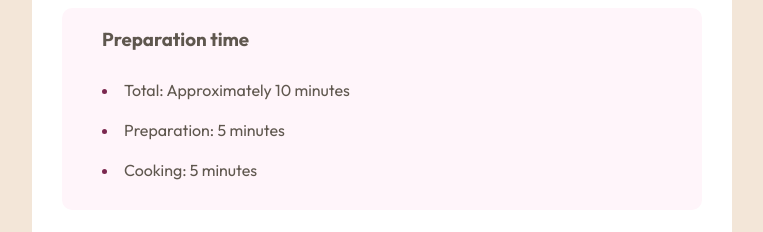
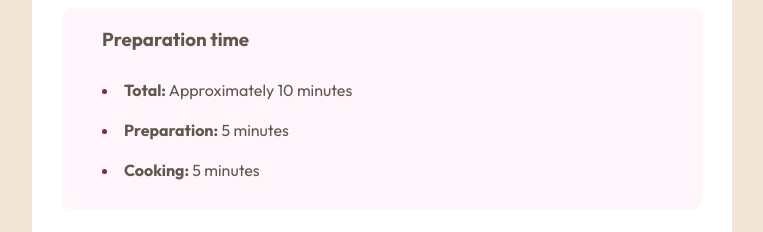
Before and after one commit to GregFJr/Simple-Omlette, a plain HTML site: page index.html in a window 1280 px wide. Shown: the part 468-700 px from the top of the page, without its empty margins (266-1029 px from the left). Drawn offline with Linux system fonts and the light colour scheme.

Commit message:
fixed prep instructions

```diff
--- a/index.html
+++ b/index.html
@@ -45,9 +45,9 @@
         <div class="prep">
         <h3>Preparation time</h3>
 
-        <li>Total: Approximately 10 minutes</li>
-        <li>Preparation: 5 minutes</li>
-        <li>Cooking: 5 minutes</li>
+        <li data-before-colon="Total:"> Approximately 10 minutes</li>
+        <li data-before-colon="Preparation:"> 5 minutes</li>
+        <li data-before-colon="Cooking:"> 5 minutes</li>
       </div>
 
         <h2>Ingredients</h2>
```
